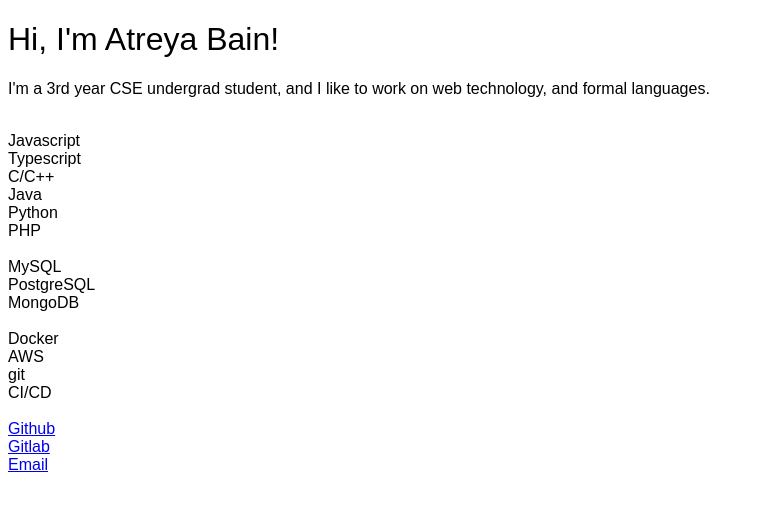
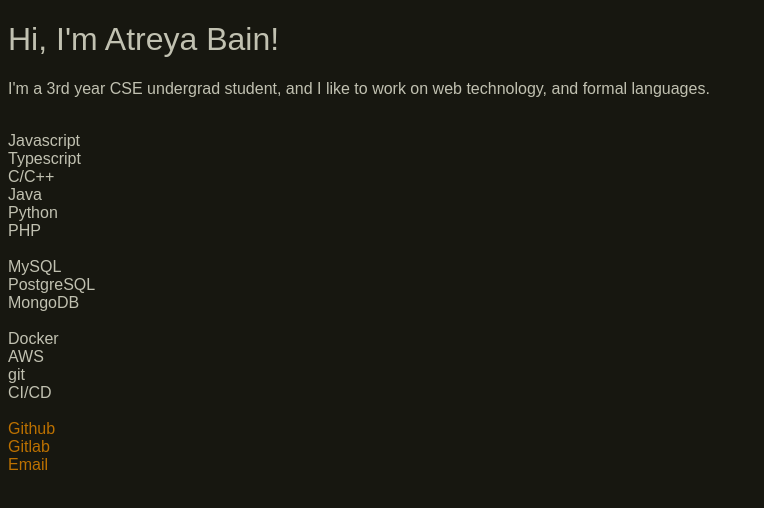
Before and after one commit to chrisvrose/chrisvrose.github.io, a Next.js app: page / in a window 1280 px wide. Shown: the top 508 px of the page, without its empty margins (0-764 px from the left). Built offline with nearby package versions, Linux system fonts and the light colour scheme.

Commit message:
add minimal styles

```diff
--- a/content/matter.json
+++ b/content/matter.json
@@ -17,12 +17,12 @@
     }
   ],
   "languages": [
-    "Javascript",
-    "Typescript",
-    "C/C++",
-    "Java",
-    "Python",
-    "PHP"
+    {"name":"Javascript","icon":""},
+    {"name":"Typescript","icon":""},
+    {"name":"C/C++","icon":""},
+    {"name":"Java","icon":""},
+    {"name":"Python","icon":""},
+    {"name":"PHP","icon":""}
   ],
   "dbs": [
     "MySQL",
--- a/package.json
+++ b/package.json
@@ -13,7 +13,8 @@
     "gray-matter": "^4.0.2",
     "next": "^10.0.0",
     "react": "17.0.1",
-    "react-dom": "17.0.1"
+    "react-dom": "17.0.1",
+    "sass": "^1.32.8"
   },
   "prettier": {
     "arrowParens": "avoid",
--- a/pages/_app.tsx
+++ b/pages/_app.tsx
@@ -1,6 +1,6 @@
 import type { AppProps /*, AppContext */ } from 'next/app';
 import Header from '../components/Header';
-
+import "../styles/global.scss";
 function MyApp({ Component, pageProps }: AppProps) {
     return (
         <>
--- a/pages/index.tsx
+++ b/pages/index.tsx
@@ -17,7 +17,7 @@ const Home: FC<HomeContentProps> = function Home({content:data}) {
             <p>{data.desc}</p>
 
             <br />
-            <StringToDivs data={data.languages} />
+            <StringToDivs data={data.languages.map(e=>e.name)} />
             <br />
             <StringToDivs data={data.dbs} />
             <br />
--- /dev/null
+++ b/styles/global.scss
@@ -0,0 +1,13 @@
+$primary: #c1c1b1;
+$back: #171710;
+$accent: #bc7100;
+
+body {
+    background-color: $back;
+    color: $primary;
+}
+
+a {
+    text-decoration: none;
+    color: $accent;
+}
```
Also changed, not shown: content/matter/matter.json (deleted, +0 -38 lines), 1 other file (tests, documents, lock files or other folders).
